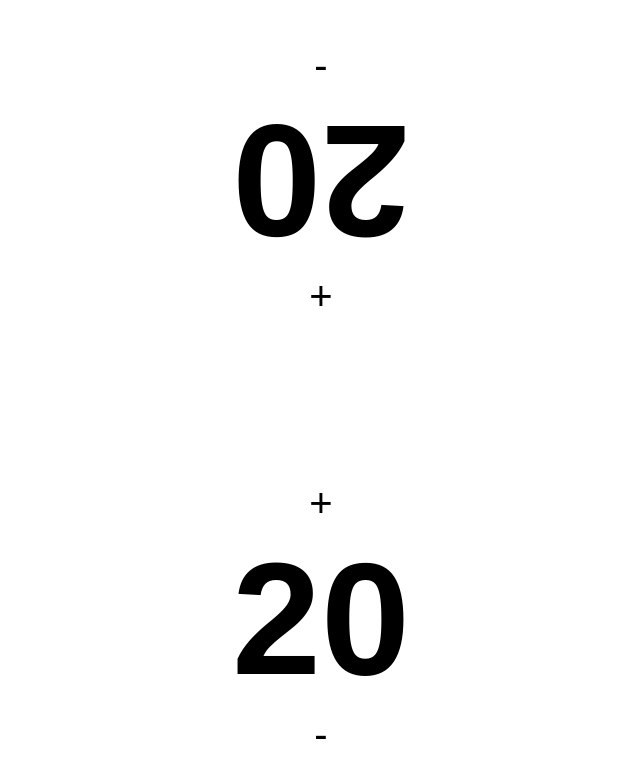
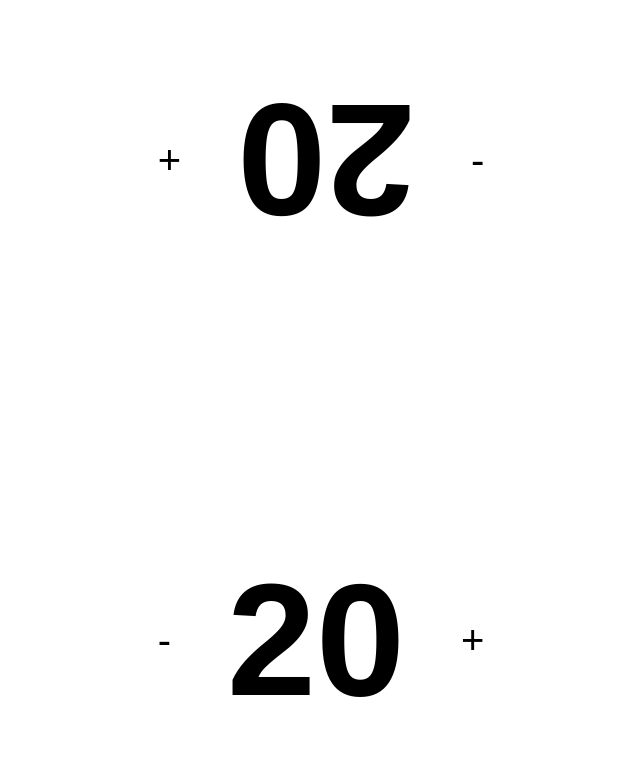
Before and after one commit to sarvija1/lifecounter, a React (Create React App) app: page / in a window 1280 px wide. Shown: the top 778 px of the page, without its empty margins (319-959 px from the left). Built offline with nearby package versions, Linux system fonts and the light colour scheme; what react-tap-event-plugin would draw is missing.

Commit message:
Change button orientation

```diff
--- a/src/ChangeLifeTotalButton.css
+++ b/src/ChangeLifeTotalButton.css
@@ -3,4 +3,6 @@ button {
     background: transparent;
     border: 0;
     touch-action: manipulation;
+    padding-left: 7vh;
+    padding-right: 7vh;
 }
--- a/src/Player.css
+++ b/src/Player.css
@@ -1,10 +1,12 @@
 .Player {
     display: flex;
-    flex-direction: column;
+    flex-direction: row;
     flex: 1;
+    align-items: center;
+    justify-content: space-evenly;
 }
 .Player.reversed {
-    flex-direction: column-reverse;
+    flex-direction: row-reverse;
 }
 
 .Player.reversed .lifeDisplay {
--- a/src/Player.js
+++ b/src/Player.js
@@ -34,9 +34,9 @@ class Player extends Component {
   render() {
     return (
       <div className={`Player ${this.props.layout === 'reversed' ? 'reversed' : ''}`}>
+        <ChangeLifeTotalButton handler={this.decreaseLifeTotal} label="-"/>
+        <div className="lifeDisplay" onTouchTap={this.resetOnDoubleTap}>{this.state.lifeTotal}</div>
         <ChangeLifeTotalButton handler={this.increaseLifeTotal} label="+"/>
-        <div className="lifeDisplay" onTouchTap={this.resetOnDoubleTap}>{this.state.lifeTotal}</div>
-        <ChangeLifeTotalButton handler={this.decreaseLifeTotal} label="-"/>
       </div>
     )
   }
```
